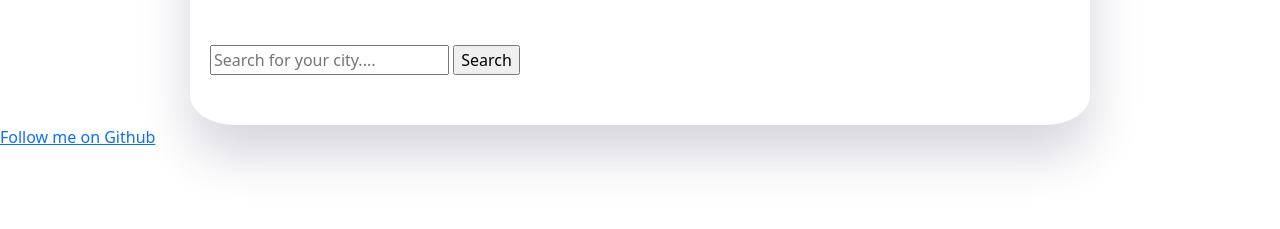
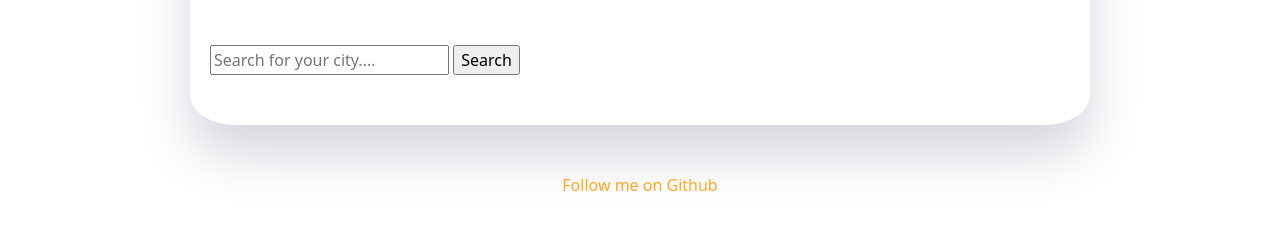
Before and after one commit to Thooff/Weatherapp, a plain HTML site: page index.html in a window 1280 px wide. Shown: the part 525-754 px from the top of the page. Drawn offline with nearby package versions, Linux system fonts and the light colour scheme.

Commit message:
Added css style to link

```diff
--- a/index.html
+++ b/index.html
@@ -96,7 +96,16 @@
         <input type="submit" value="Search" />
       </form>
     </div>
-    <a href="https://github.com/Thooff/Weatherapp" class="link"> Follow me on Github </a>
+    <br />
+    <br />
+    <a
+      href="https://github.com/Thooff/Weatherapp"
+      target="_blank"
+      class="github-link"
+    >
+      Follow me on Github
+    </a>
+    <br /><br />
     <script src="style/script.js"></script>
   </body>
 </html>
--- a/style/scr.css
+++ b/style/scr.css
@@ -151,7 +151,15 @@ search-button {
   margin: 0 auto;
 }
 
-.link {
+.github-link {
   display: block;
   margin: 0 auto;
+  text-align: center;
+  color: #ffa726;
+  text-decoration: none;
+  transition: 200ms;
+
 }
+.github-link:hover {
+  text-decoration: underline;
+}
```
